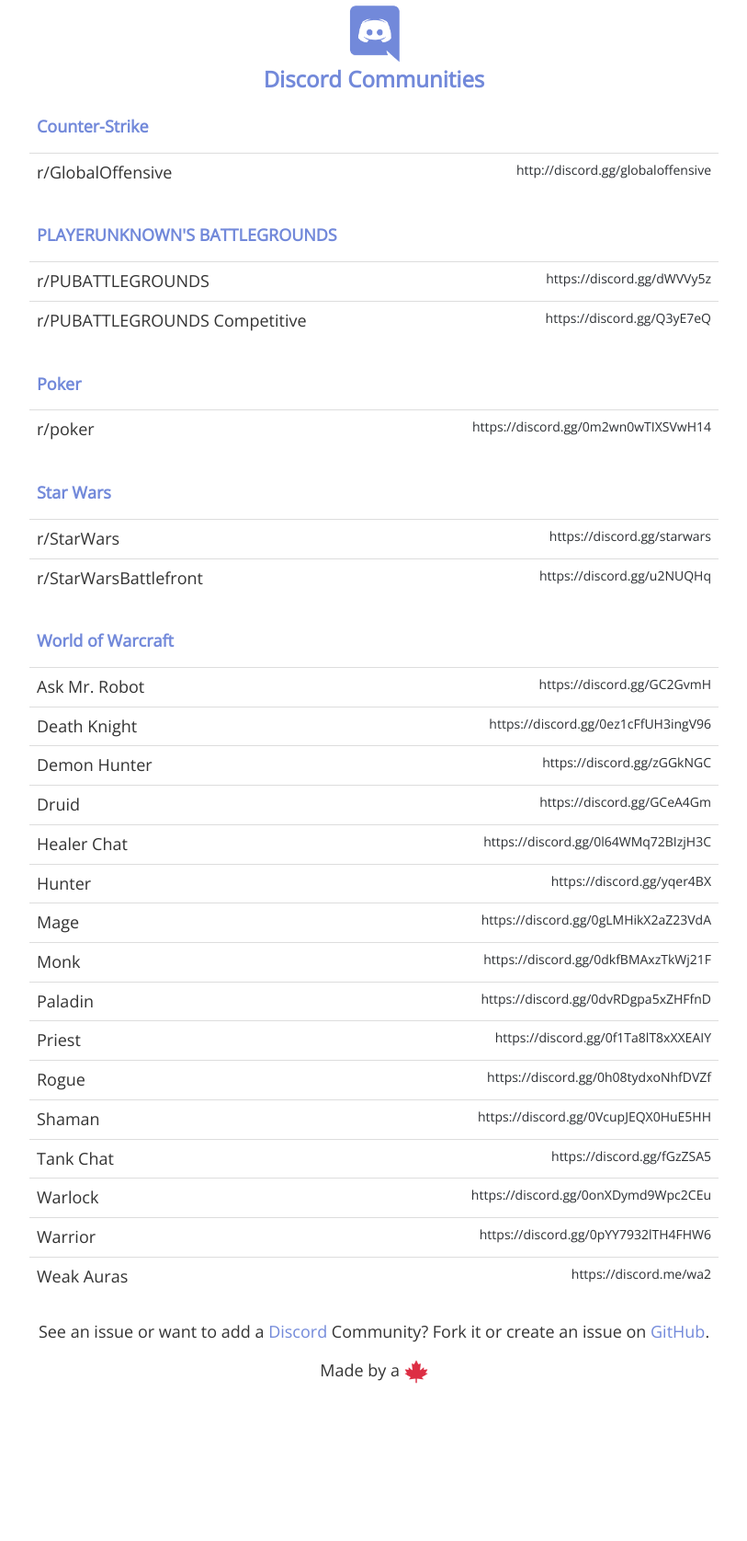
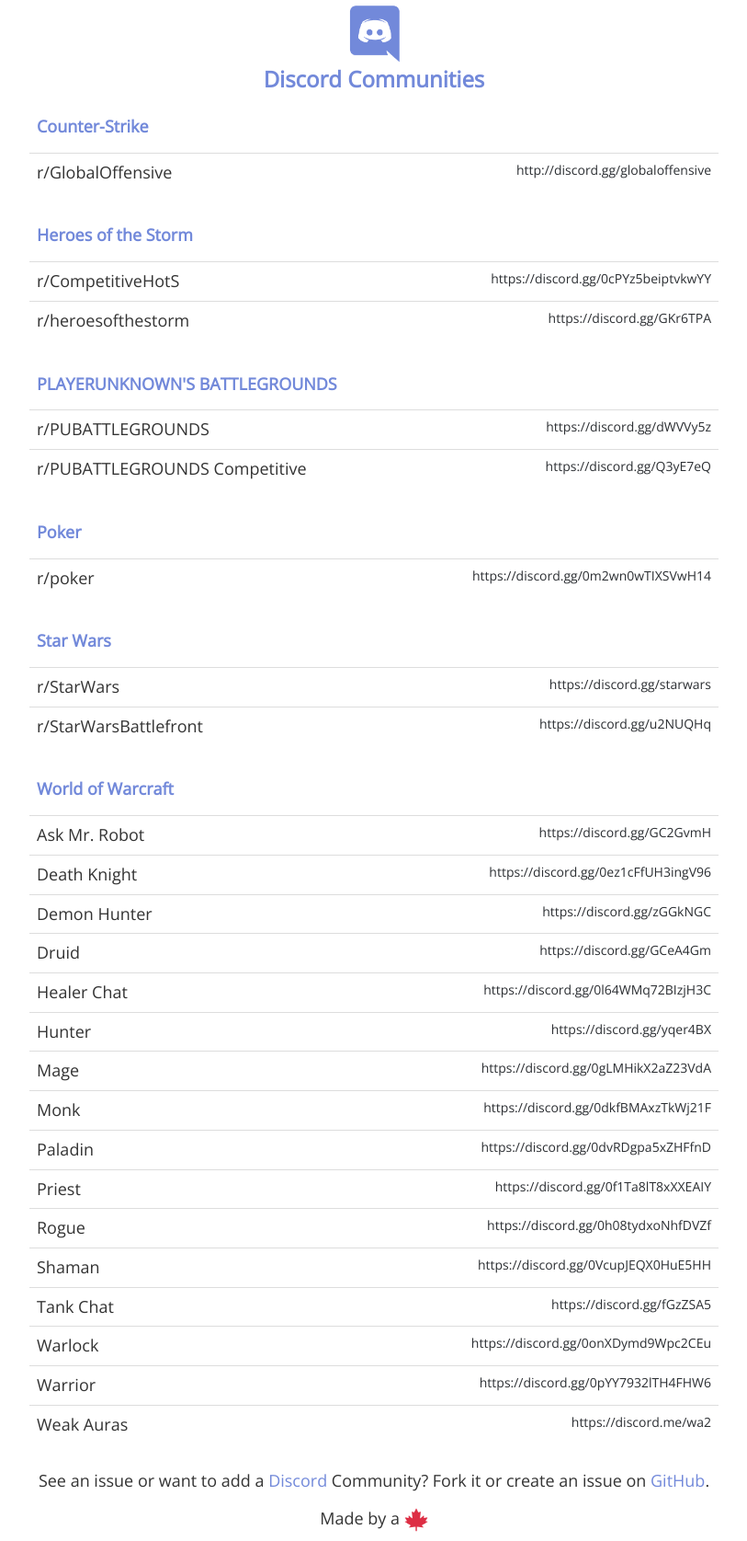
Before and after one commit to strattondev/discordcommunities, a Jekyll site: the page built from index.html, in a window 1280 px wide. Shown: the whole page at 92% size, without its empty margins (233-1046 px from the left). Built offline with Jekyll 4.4.1, drawn with Linux system fonts in a browser that asks for light colours; before the commit the page ends 1514 px from its top, so only the background shows below that.

Commit message:
Added Heroes of the Storm (#2)
* Addes Heroes of the Storm

* Added Heroes of the Storm

```diff
--- a/_data/communities.yml
+++ b/_data/communities.yml
@@ -1,6 +1,10 @@
 - id: csgo
   title: Counter-Strike
   website: http://blog.counter-strike.net
+
+- id: hots
+  title: Heroes of the Storm
+  website: https://us.battle.net/heroes/en/
 
 - id: pubg
   title: PLAYERUNKNOWN'S BATTLEGROUNDS
--- /dev/null
+++ b/_data/hots.yml
@@ -0,0 +1,5 @@
+- name: r/CompetitiveHotS
+  discord: https://discord.gg/0cPYz5beiptvkwYY
+
+- name: r/heroesofthestorm
+  discord: https://discord.gg/GKr6TPA
```
